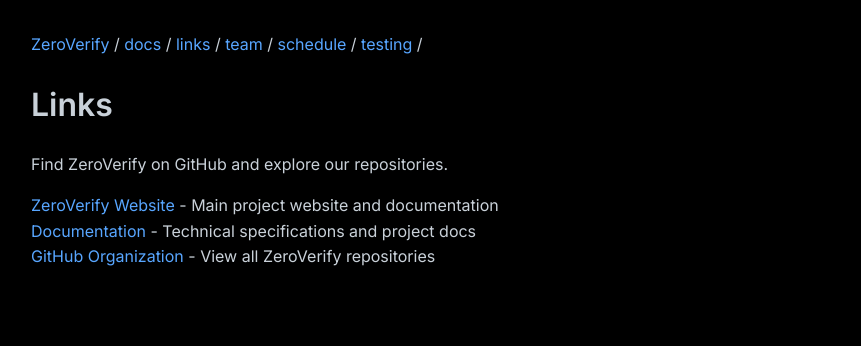
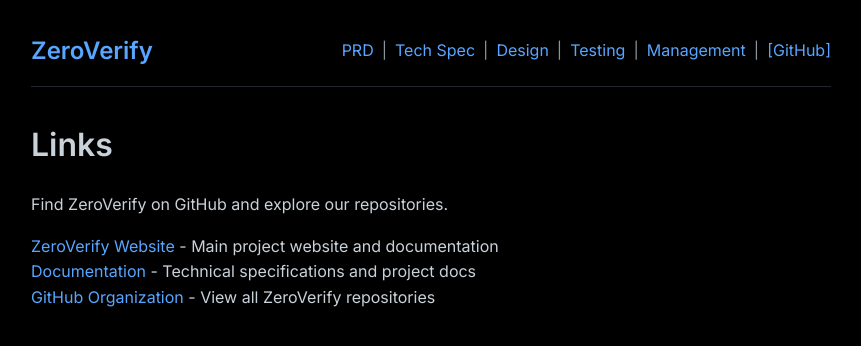
Before and after one commit to ZeroVerify/website, a SvelteKit app: page /links in a window 1280 px wide. Shown: the top 346 px of the page, without its empty margins (209-1070 px from the left). Built offline with nearby package versions, Linux system fonts and the light colour scheme.

Commit message:
Create correct website structure

```diff
--- a/src/routes/+layout.svelte
+++ b/src/routes/+layout.svelte
@@ -10,13 +10,31 @@
 	<link rel="icon" href={favicon} />
 </svelte:head>
 
-<nav>
-	<a href={resolve('/')}>ZeroVerify</a> /
-	<a href={resolve('/docs')}>docs</a> /
-	<a href={resolve('/links')}>links</a> /
-	<a href={resolve('/team')}>team</a> /
-	<a href={resolve('/schedule')}>schedule</a> /
-	<a href={resolve('/testing')}>testing</a> /
+<nav
+	style="display: flex; justify-content: space-between; align-items: center; margin-bottom: 2rem; padding-bottom: 1rem; border-bottom: 1px solid #21262d;"
+>
+	<a href={resolve('/')} style="font-size: 1.5rem; font-weight: 600;">ZeroVerify</a>
+
+	<div style="display: flex; align-items: center; gap: 0.5rem;">
+		<a href={resolve('/requirements')}>PRD</a>
+		<span style="color: #8b949e;">|</span>
+		<a href={resolve('/architecture')}>Tech Spec</a>
+		<span style="color: #8b949e;">|</span>
+		<a href={resolve('/design')}>Design</a>
+		<span style="color: #8b949e;">|</span>
+		<a href={resolve('/verification')}>Testing</a>
+		<span style="color: #8b949e;">|</span>
+		<a href={resolve('/management')}>Management</a>
+		<span style="color: #8b949e;">|</span>
+		<a
+			href="https://github.com/ZeroVerify"
+			target="_blank"
+			rel="noopener noreferrer"
+			aria-label="GitHub"
+		>
+			[GitHub]
+		</a>
+	</div>
 </nav>
 
 <slot />
--- /dev/null
+++ b/src/routes/architecture/+page.svelte
@@ -0,0 +1,6 @@
+<svelte:head>
+	<title>Architecture - ZeroVerify</title>
+</svelte:head>
+
+<h1>Architecture</h1>
+<p>Content will be added here.</p>
--- /dev/null
+++ b/src/routes/design/+page.svelte
@@ -0,0 +1,6 @@
+<svelte:head>
+	<title>Detailed Design - ZeroVerify</title>
+</svelte:head>
+
+<h1>Detailed Design</h1>
+<p>Content will be added here.</p>
--- /dev/null
+++ b/src/routes/management/+page.svelte
@@ -0,0 +1,6 @@
+<svelte:head>
+	<title>Management - ZeroVerify</title>
+</svelte:head>
+
+<h1>Management</h1>
+<p>Content will be added here.</p>
--- /dev/null
+++ b/src/routes/requirements/+page.svelte
@@ -0,0 +1,6 @@
+<svelte:head>
+	<title>Requirements - ZeroVerify</title>
+</svelte:head>
+
+<h1>Requirements (PRD)</h1>
+<p>Content will be added here.</p>
--- /dev/null
+++ b/src/routes/verification/+page.svelte
@@ -0,0 +1,6 @@
+<svelte:head>
+	<title>Verification - ZeroVerify</title>
+</svelte:head>
+
+<h1>Verification</h1>
+<p>Content will be added here.</p>
```
